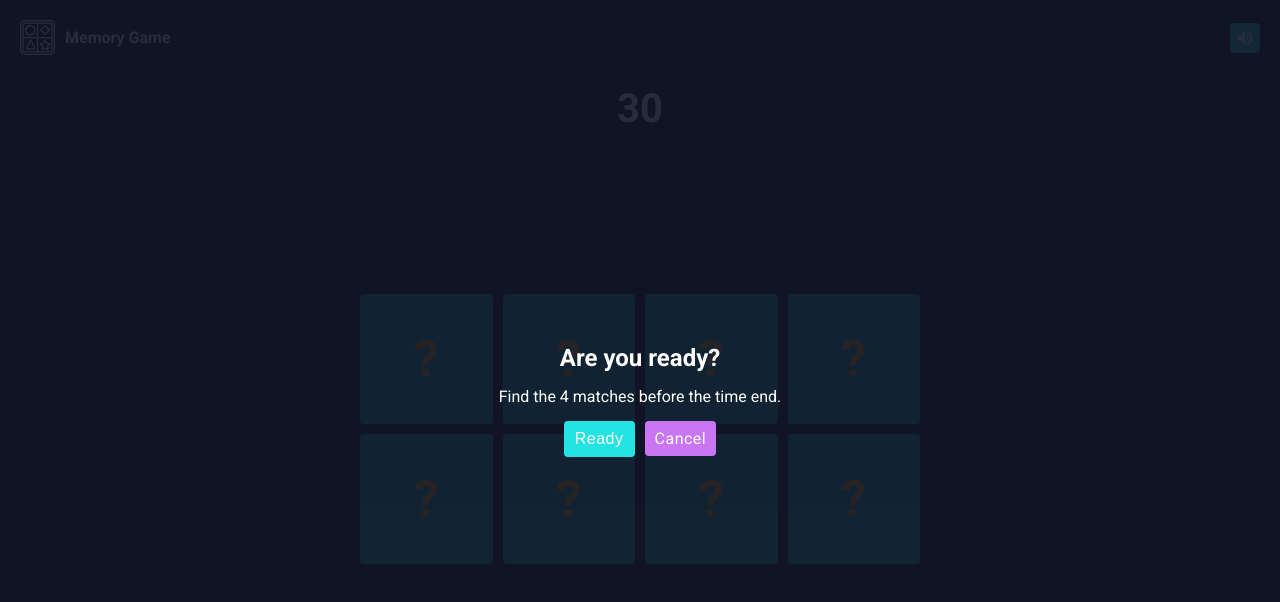
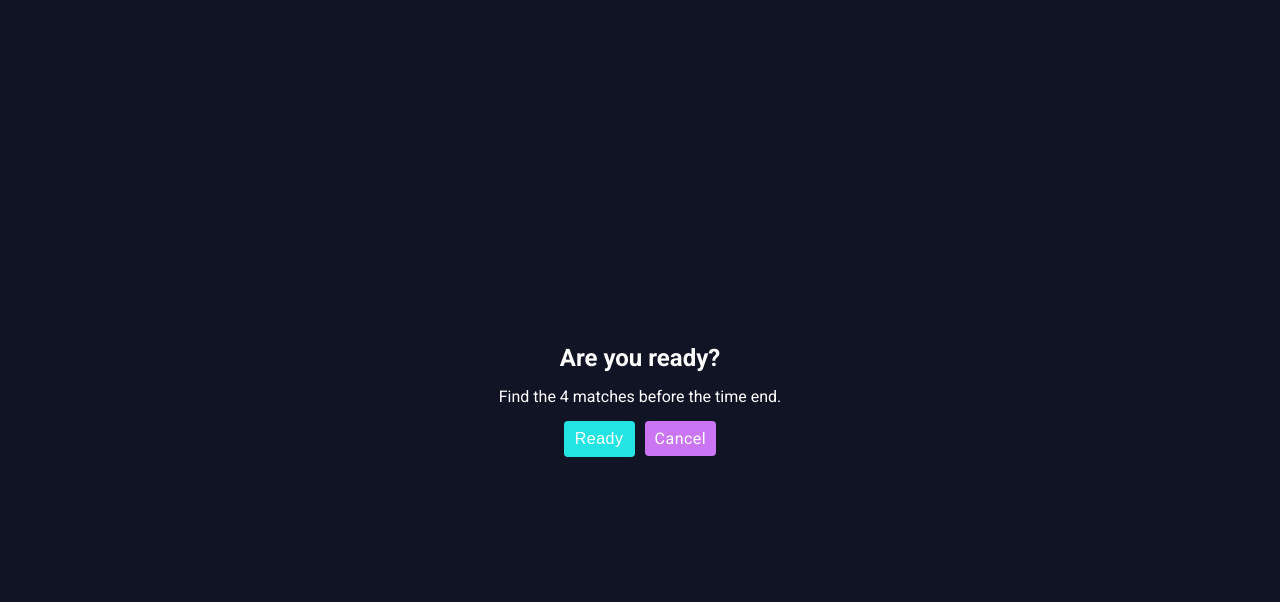
Before and after one commit to IrvingRR/memory-game, a React (Vite) app: page /game in a window 1280 px wide. Shown: the top 602 px of the page. Built offline with nearby package versions, Linux system fonts and the light colour scheme.

Commit message:
[Design]: Repair the problem with modal component

```diff
--- a/src/screens/GameScreen.jsx
+++ b/src/screens/GameScreen.jsx
@@ -24,6 +24,8 @@ export const GameScreen = () => {
             <LinkButton to='/' variant='secondary'>Cancel</LinkButton>
           </ActionsModal>
         </GameModal>
+        { isGameStarted &&
+          <>
             <GameHeader isGameStarted={isGameStarted}/>
             <GameContent>
               <GameTime>
@@ -31,6 +33,8 @@ export const GameScreen = () => {
               </GameTime>
               <GameBoard/>
           </GameContent>
+          </>
+        }
     </GameContainer>
   );
 };
```
Lines whose indentation alone changed are shown as unchanged.
